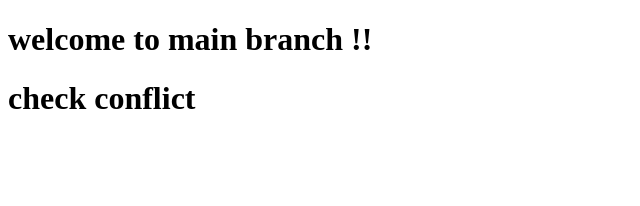
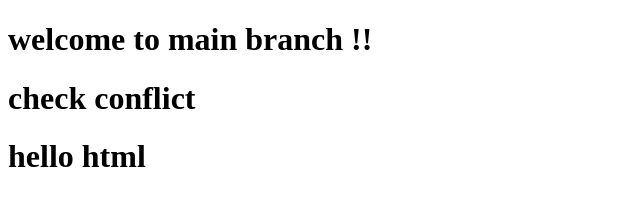
Before and after one commit to Pragya-Saraswat/demoDevops, a plain HTML site: page home.html in a window 1280 px wide. Shown: the whole page, without its empty margins (0-640 px from the left). Drawn offline with Linux system fonts and the light colour scheme.

Commit message:
modified by main branch

```diff
--- a/home.html
+++ b/home.html
@@ -8,5 +8,6 @@
 <body>
     <h1>welcome to main branch !!</h1>
     <h1>check conflict</h1>
+    <h1>hello html</h1>
 </body>
 </html>
```
